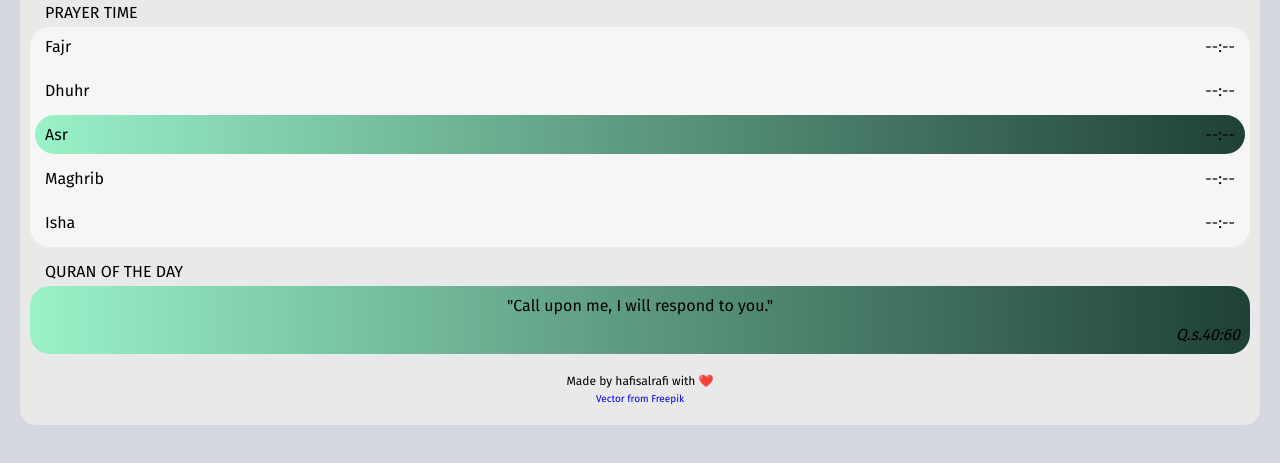
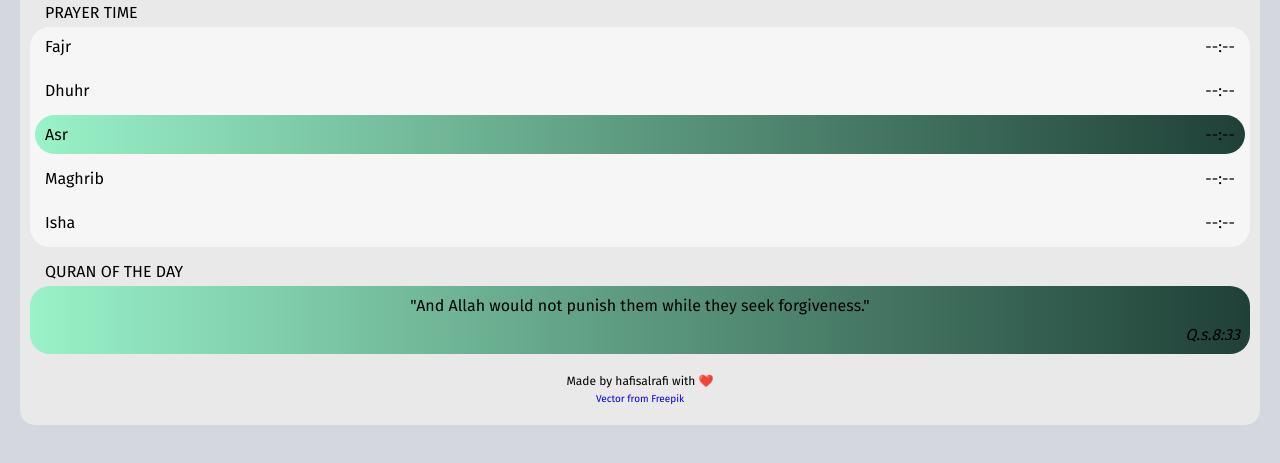
Before and after one commit to alrafi/prayertime, a website built with webpack: page src/index.html in a window 1280 px wide. Shown: the part 273-736 px from the top of the page. Built offline with nearby package versions, Linux system fonts and the light colour scheme; no server answers.

Commit message:
update qotd and text align

```diff
--- a/src/index.html
+++ b/src/index.html
@@ -55,8 +55,10 @@
       </div>
       <p class="info-title">QURAN OF THE DAY</p>
       <div class="info-box quotes">
-        <blockquote>"Call upon me, I will respond to you."</blockquote>
-        <cite>Q.s.40:60</cite>
+        <blockquote>
+          "And Allah would not punish them while they seek forgiveness."
+        </blockquote>
+        <cite>Q.s.8:33</cite>
       </div>
       <footer>
         <p>Made by hafisalrafi with ❤️</p>
```
Also changed, not shown: dist/css/style.css, dist/index.html.
